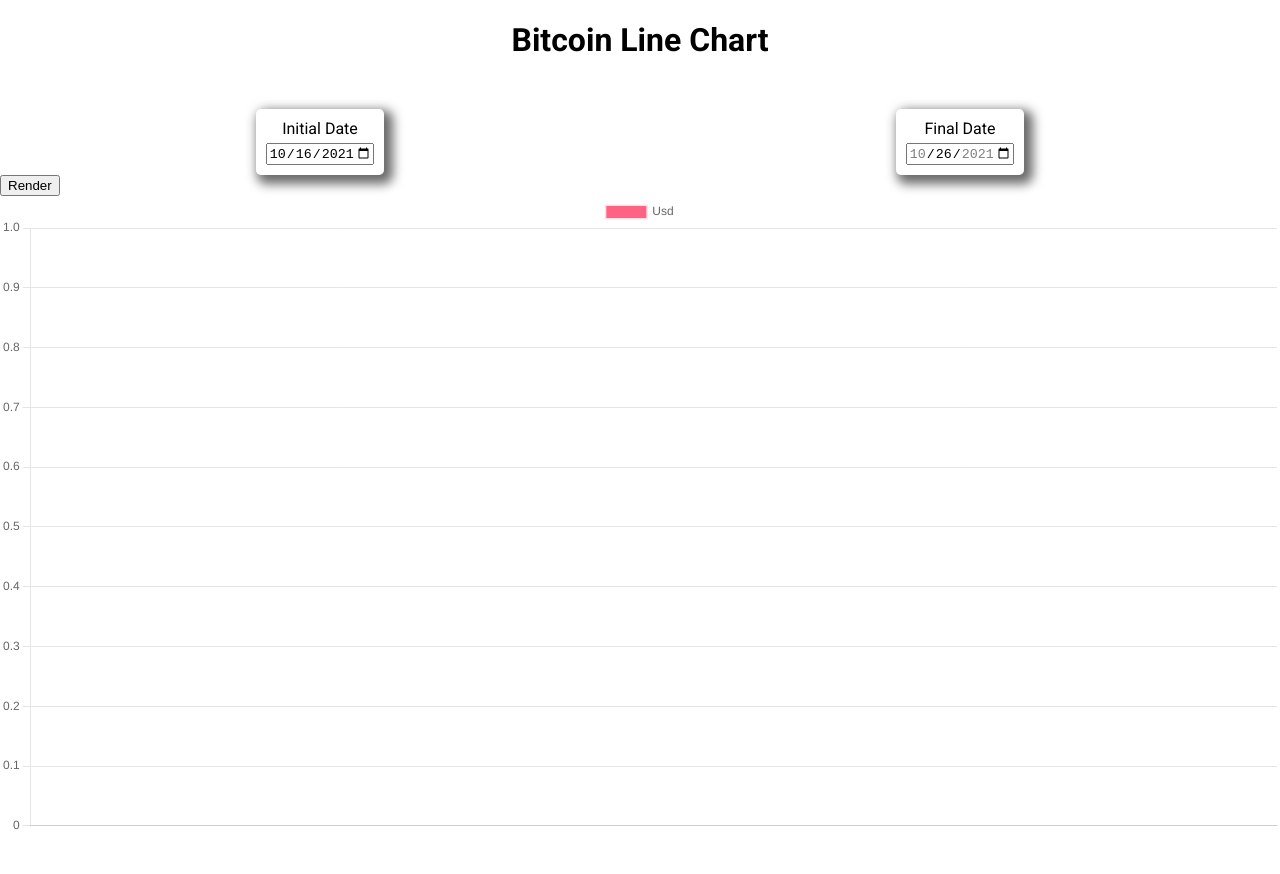
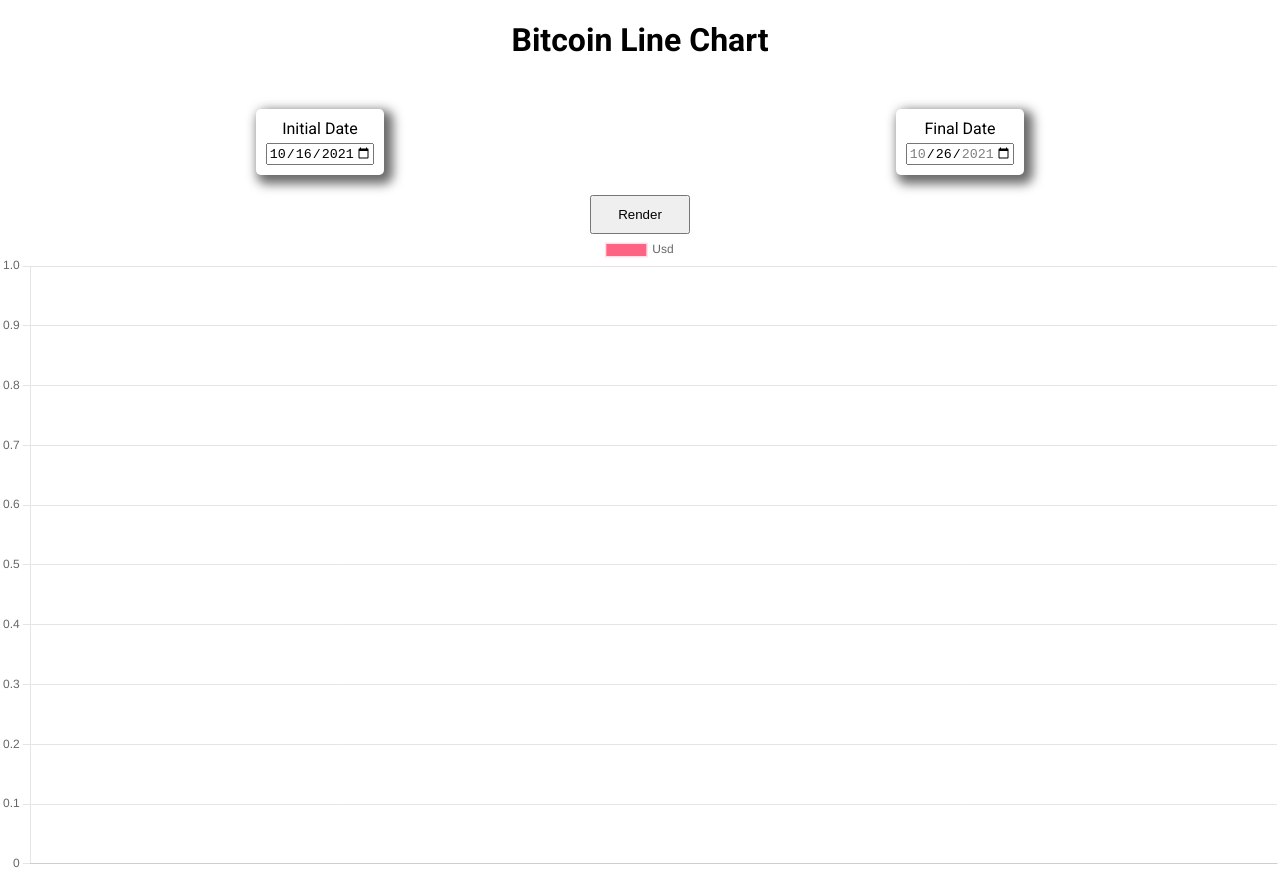
Before and after one commit to lauratro/Bitcoin-Chartjs-Project, a React (Create React App) app: page / in a window 1280 px wide. Before the commit the page ends 836 px from the top, so only its background shows below. Built offline with nearby package versions, Linux system fonts and the light colour scheme.

Commit message:
ErrorText and Render Button styled

```diff
--- /dev/null
+++ b/src/components/BitcoinChartFetch.js/BitcoinChartFetch.css
@@ -0,0 +1,9 @@
+.errorText {
+  text-align: center;
+  margin: 10px;
+}
+.renderButton {
+  width: 100px;
+  margin: 0 auto;
+  padding: 10px;
+}
--- a/src/components/BitcoinChartFetch.js/BitcoinChartFetch.js
+++ b/src/components/BitcoinChartFetch.js/BitcoinChartFetch.js
@@ -1,6 +1,7 @@
 import React, { useEffect, useState, useContext } from "react";
 import { VariablesContext } from "../../context/VariablesContext";
 import Chart from "../Chart/Chart";
+import "./BitcoinChartFetch.css";
 
 export default function BitcoinChartFetch() {
   const { startDate, setStartDate, finalDate, setFinalDate } =
@@ -60,9 +61,11 @@ export default function BitcoinChartFetch() {
   };
 
   return (
-    <div>
-      {errorText}
-      <button onClick={() => dateChecker()}>Render</button>
+    <div className="directCol">
+      <div className="textCentr errorText">{errorText}</div>
+      <button className="renderButton" onClick={() => dateChecker()}>
+        Render
+      </button>
       {chartRender && <Chart data={data} options={options} />}
     </div>
   );
--- a/src/components/Chart/Chart.css
+++ b/src/components/Chart/Chart.css
@@ -1,4 +1,5 @@
 .chartContainer {
+  margin-top: 50px;
   width: 80%;
   box-shadow: 5px 5px 11px 4px rgba(0, 0, 0, 0.59);
 }
```
